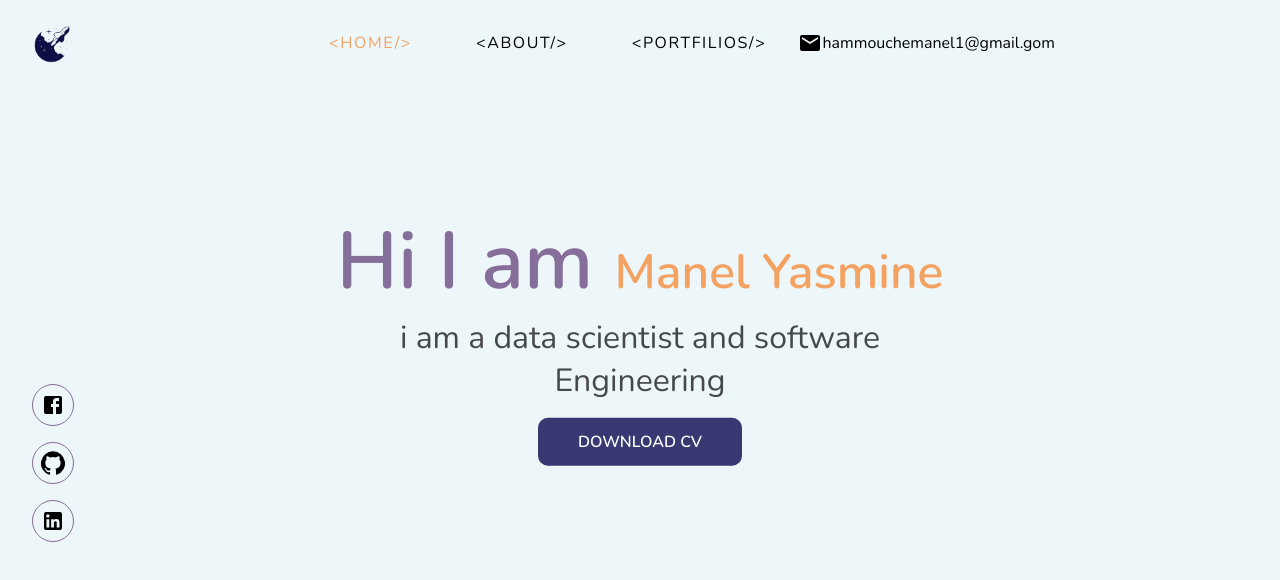
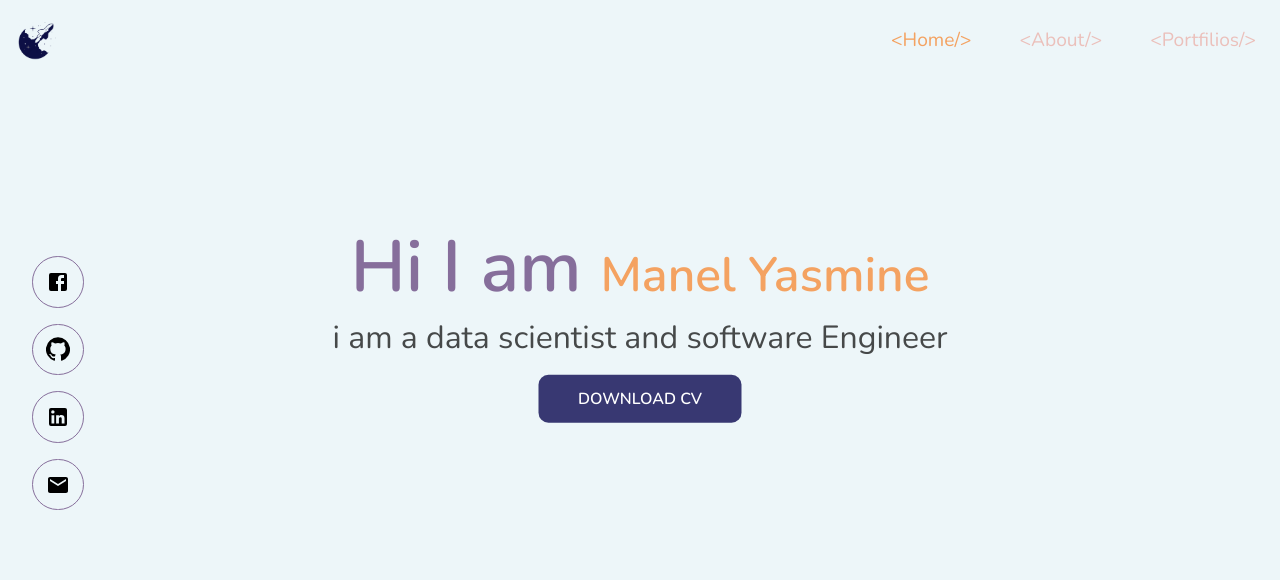
Before and after one commit to manelyasmin/firstversion, a React (Create React App) app: page / in a window 1280 px wide. Shown: the top 580 px of the page. Built offline with nearby package versions, Linux system fonts and the light colour scheme.

Commit message:
all changes have been made

```diff
--- a/src/Pages/HomePage.js
+++ b/src/Pages/HomePage.js
@@ -1,4 +1,4 @@
-import React from 'react'
+import React,{useState,Linking}   from 'react'
 import styled from "styled-components"
 import Particle from '../components/Particle';
 import FacebookIcon from "@material-ui/icons/Facebook";
@@ -10,7 +10,7 @@ import PrimaryButton from "../components/PrimaryButton"
 /* import particlesOptions from "./particles.json";  */
 import AnimationPage from '../components/AnimationPage';
 import arrow from "../img/arrow.svg";
-
+import MailIcon from '@material-ui/icons/Mail';
 function HomePage() {
 
   return (
@@ -18,7 +18,7 @@ function HomePage() {
     <HomePageStyled  >
         <div className="particles-container"  >
 
-   {/*     <Particle  /> */}
+{/*  <Particle  />   */}
 
 
   </div>
@@ -39,16 +39,24 @@ function HomePage() {
                 <LinkedinIcon/>
               </a>
 
+             <a className="i-mail"   >
+                <MailIcon onClick={"showme "}  >
 
+                </MailIcon>
+                   {/* <span visible={false}> hammouchemanel1@gmail.gom </span>  */}
+
+              </a>
           </div>
 
        <div className="typographie">
           <h1>Hi I am <span>Manel Yasmine</span></h1>
           <h3>
-          i am a data scientist and software Engineering
+          i am a data scientist and software Engineer
           </h3>
 
           <PrimaryButton  title={'Download CV'}  />
+
+
         </div>
     </HomePageStyled>
 
@@ -60,23 +68,26 @@ width:100%;
 height:100%;
 background-color:2px solid var(--primary-color-light);
 position:relative;
- /* @media only screen and (max-width: 830px) {
 
-
-      }  */
 .typographie{
   align-items:center;
-  padding-top:40%;
+ /*  padding-top:40%; */
    left:50%;
   position:absolute;
   transform:translate(-50%,-50%);
   text-align:center;
-  width:50%;
-  h3{
-    font-weight:400;
-    opacity: 0.7;
+  /* width:50%; */
+  top:30vh;
+  @media only screen and (max-width: 810px) {
 
-  }
+top:25vh;
+    }
+
+@media only screen and (max-width: 600px) {
+
+top:30vh;
+    }
+
 
 
 }
@@ -86,9 +97,54 @@ position:relative;
     display:grid;
     justify-content:center;
    position:absolute;
-   top:18rem;
+   top:10rem;
    left:2rem;
+   @media only screen and (max-width: 810px) {
+    display:flex;
+    justify-content:center;
+    align-items:center;
+ height:60vh;
+ width:93vw;
 
+    }
+    @media only screen and (max-width: 600px) {
+    display:flex;
+    justify-content:center;
+    align-items:center;
+ height:70vh;
+ width:93vw;
+
+    }
+    @media only screen and (max-width: 484px) {
+    display:flex;
+    justify-content:center;
+    align-items:center;
+ height:70vh;
+ width:93vw;
+
+    }
+    .i-mail{border-radius:50%;
+       border:1px solid var(--border-color);
+
+       display:flex;
+      align-items:center;
+      justify-content:center;
+
+      transition:all .4s ease-in-out;
+      cursor:pointer;
+      margin-top:1rem;
+      @media only screen and (max-width: 810px) {
+        margin-right:1rem;
+      }
+      &:hover{
+
+        background-color:2px solid var(--primary-color-light);
+        border:2px solid #4267B2;
+        color:#4267B2;
+
+
+    }
+    }
     .i-facebook{
       border:1px solid var(--border-color);
 
@@ -99,7 +155,9 @@ position:relative;
       transition:all .4s ease-in-out;
       cursor:pointer;
       margin-top:1rem;
-
+      @media only screen and (max-width: 810px) {
+        margin-right:1rem;
+      }
       &:hover{
         background-color:2px solid var(--primary-color-light);
         border:2px solid #4267B2;
@@ -117,7 +175,9 @@ position:relative;
       transition:all .4s ease-in-out;
       cursor:pointer;
       margin-top:1rem;
-
+      @media only screen and (max-width: 810px) {
+        margin-right:1rem;
+      }
       &:hover{
         background-color:4px solid var(--primary-color-light);
         border:2px solid #5f4687;
@@ -136,8 +196,8 @@ position:relative;
       //this one for the margin between icon and other
 
       //this margin for all icon is for icon and circle
-      svg{
-        margin:.5rem;
+       svg{
+        margin:.8rem;
 
       }
      /*  flex-direction:column; */
@@ -156,7 +216,9 @@ position:relative;
       transition:all .4s ease-in-out;
       cursor:pointer;
       margin-top:1rem;
-
+      @media only screen and (max-width: 810px) {
+        margin-right:1rem;
+      }
       &:hover{
         background-color:4px solid var(--primary-color-light);
         border:2px solid #86888a;
--- /dev/null
+++ b/src/components/Navigation.element.js
@@ -0,0 +1,131 @@
+import styled from "styled-components"
+import avatar from "../img/logoHire2.png"
+export const NavBarContainer=styled.div`
+
+width:100%;
+height:80px;
+position:sticky;
+top:0;
+z-index:99 ;
+background-color:transparent;
+
+
+`;
+/* export const HeaderImg=styled.img.attrs({
+    src:`${avatar}`
+})
+`width:50px;
+height:50px;
+`; */
+
+export const HeaderImg=styled.img`
+width:2.5rem;
+/* margin-left:2rem; */
+`;
+
+export const NavBarWrapper=styled.div`
+margin:auto;
+width:100%;
+max-width:1300px;
+height:100%;
+align-items:center;
+display:flex;
+flex-wrap:wrap;
+justify-content:space-between;
+
+`;
+export const IconLogo=styled.div`
+display:flex;
+flex-wrap:wrap;
+justify-content:flex-start;
+align-items:center;
+font-size:1.2rem;
+color:#cbc88c;
+padding-left:1rem;
+
+`;
+export const IconEmail=styled.div`
+display:flex;
+flex-wrap:wrap;
+justify-content:left;
+align-items:center;
+/* padding-right:1rem; */
+/* @media screen and (max-width:968px){
+
+
+
+} */
+
+`;
+
+export const Menu=styled.ul`
+height: 100%;
+display: flex;
+justify-content:center;
+align-items:center;
+
+@media screen and (max-width:810px){
+    width:100%;
+    height:92vh;
+    position:absolute;
+    top:80px;
+    left:${({click})=>click ? 0 : "-100%"};
+    flex-direction:column;
+    transition:0.5s all ease-in;
+    background-color:#49426c;
+
+}
+
+`;
+
+export const MenuItem=styled.li`
+height: 100%;
+padding:0.5rem 1.5rem;
+display:flex;
+justify-content:center;
+align-items:center;
+font-size:1.2rem;
+.activated {
+          color:#f4a261;
+        }
+&:hover{
+
+    cursor:pointer;
+    background-color:var(--secondary-color);
+    opacity:0.2;
+
+
+
+}
+
+ @media screen and (max-width:810px){
+width:100%;
+height:70px;
+
+
+}
+`;
+
+
+export const MenuItemLink=styled.a`
+text-decoration: none;
+color:#ebc0bb;
+
+`;
+
+
+
+export const IconopenMobile=styled.div`
+display:none;
+@media screen and (max-width:810px){
+display: block;
+
+color:#ebc88b;
+
+font-size:2rem;
+padding-right:1rem;
+
+}
+
+
+`;
--- a/src/components/Navigation.js
+++ b/src/components/Navigation.js
@@ -1,47 +1,75 @@
-import React from 'react'
+import React,{useState}  from 'react'
 import styled from "styled-components";
 import { NavLink } from 'react-router-dom';
 import avatar from "../img/logoHire2.png"
 import MailIcon from '@material-ui/icons/Mail';
 import bar from "../img/bars-solid.svg";
+import {FaBars,FaTimes} from "react-icons/fa";
+
+import { HeaderImg,IconEmail,NavBarContainer,NavBarWrapper,IconLogo,MenuItemLink,MenuItem,Menu ,IconopenMobile} from './Navigation.element'
 function Navigation() {
+    const [click,setClick]=useState(false);
+    const changeClick=() => {
+        setClick(!click);
+        console.log(click);
+    }
+return (<div>
+    {/* <NavigationStyled> */}
 
-  return (
-    <NavigationStyled>
+      {/* <div className="navigationAll">  */}
 
-        <div className="navigationAll">
-        <img src={avatar} alt=""/>
-        <ul className='nav-items'  >
-            <li className='nav-item'>
-                <NavLink to="/"
-                   className={({ isActive }) => "nav-link" + (isActive ? " activated" : "")} >{"<"}Home{"/>"} </NavLink>
+      <NavBarContainer>
+          <NavBarWrapper>
+
+        <IconLogo><HeaderImg src={avatar} /></IconLogo>
+        <IconopenMobile onClick={changeClick}>{
+                         click ? <FaTimes/>  : <FaBars/>
+                     } </IconopenMobile>
 
 
+        {/* <ul className='nav-items'   > */}
+        <Menu click={click}>
+           {/*  <li className='nav-item'> */}
+                <MenuItem onClick={changeClick}>
+                <MenuItemLink >
+                <NavLink to="/"
+                className={({ isActive }) => "nav-link" + (isActive ? " activated" : "")} >{"<"}Home{"/>"}
+                  </NavLink>
+                </MenuItemLink >
+                </MenuItem>
 
-            </li>
+           {/*  </li> */}
 
-            <li className='nav-item'>
+            {/* <li className='nav-item'> */}
+                <MenuItem onClick={changeClick}>
+                <MenuItemLink >
                 <NavLink to="/about"
                 className={({ isActive }) => "nav-link" + (isActive ? " activated" : "")}>
                     {"<"}About{"/>"}
                 </NavLink>
-            </li>
+                </MenuItemLink >
+                </MenuItem>
+            {/*  </li> */}
 
 
 
-            <li className='nav-item'>
+            {/* <li className='nav-item'> */}
+            <MenuItem onClick={changeClick}><MenuItemLink >
+
                 <NavLink to="/portfilios"
                 className={({ isActive }) => "nav-link" + (isActive ? " activated" : "")}>
                     {"<"}Portfilios{"/>"}
-                </NavLink>
-            </li>
+                </NavLink></MenuItemLink >
+          {/*   </li> */}
+          </MenuItem>
 
 
-            <a className="i-mail" id='i-mail'>
-                <MailIcon/> <span   >hammouchemanel1@gmail.gom</span>
-              </a>
-            </ul>
-<div className="hamburger" onClick={()=>{
+
+              </Menu>
+           {/*  </ul> */}
+
+
+{/* <div className="hamburger" onClick={()=>{
     const hamburger=document.querySelector(".hamburger");
     const navItems=document.querySelector(".nav-items");
  console.log(navItems)
@@ -56,14 +84,16 @@ hamburger.addEventListener("click",()=>{
         <span className="bar"></span>
         <span className="bar"></span>
         <span className="bar"></span>
+        </div> */}
+          </NavBarWrapper>
+    </NavBarContainer>
     </div>
-
-        </div>
-    </NavigationStyled>
+        /*  </div>
+    </NavigationStyled> */
   )
 }
 
-const NavigationStyled=styled.header`
+/* const NavigationStyled=styled.header`
 background-color:transparent;
 
 .navigationAll{
@@ -109,7 +139,10 @@ background-color:transparent;
             cursor:pointer;
 
       }
-         .hamburger.active .bar:nth-child(2) {
+     /*  .nav-items{
+          display:block;
+      } */
+       /*  .hamburger.active .bar:nth-child(2) {
             opacity:0
         }
         .hamburger.active .bar:nth-child(1){
@@ -121,12 +154,16 @@ background-color:transparent;
 
      }
 .nav-items{
-
+    @media only screen and (min-width: 930px) {
     display:flex;
     justify-content:center;
 
     height:100%;
     width:100%;
+    }
+    @media only screen and (max-width: 930px) {
+        display:none
+    }
 
         .i-mail{
       display:flex;
@@ -144,9 +181,9 @@ background-color:transparent;
             display:block;
             padding:1rem ;
 
-            .activated{
+            .activated{*/
         /*  background-color: var(--secondary-color); */
-            color:#f4a261;
+          /*  color:#f4a261;
         }
                 a{
                     display:block;
@@ -164,12 +201,12 @@ background-color:transparent;
                     }
                     &::before{
                         content: "";
-                        position: absolute;
+                        position: absolute;*/
                        /*  bottom: 0;
                         left: 0;
                         width: 0; */
                        /*   */
-                        background-color:var(--secondary-color);
+               /*         background-color:var(--secondary-color);
                          opacity:0.2;
                         width:0;
                         bottom:0;
@@ -207,5 +244,5 @@ background-color:transparent;
  }
 
 
-`;
+`; */
 export default Navigation
--- a/src/styles/GlobalStyles.js
+++ b/src/styles/GlobalStyles.js
@@ -44,14 +44,26 @@ a{
 
 h1{
 
-    font-size:5rem;
+    font-size:4.5rem;
     color:#866e9b;
-    @media only screen and (max-width: 830px) {
+     @media only screen and (max-width: 810px) {
+        font-size:4rem;
+      }
+      @media only screen and (max-width: 600px) {
+        font-size:3.5rem;
+      }
+      @media only screen and (max-width: 450px) {
         font-size:3rem;
       }
     span{
-        @media only screen and (max-width: 830px) {
-        font-size:2rem;
+         @media only screen and (max-width: 810px) {
+        font-size:2.5rem;
+      }
+      @media only screen and (max-width: 600px) {
+        font-size:2.2rem;
+      }
+      @media only screen and (max-width: 450px) {
+        font-size:1.8rem;
       }
         font-size:3rem;
         color:#f4a261;
@@ -63,10 +75,17 @@ h3{
 
     font-size:2rem;
     color:black;
-    @media only screen and (max-width: 830px) {
-        font-size:1rem;
+    font-weight:400;
+    opacity: 0.7;
+  @media only screen and (max-width: 810px) {
+        font-size:1.8rem;
       }
-
+      @media only screen and (max-width: 600px) {
+        font-size:1.5rem;
+      }
+     @media only screen and (max-width: 450px) {
+        font-size:.8rem;
+      }
 
 }
 
```
Also changed, not shown: package.json (+8 -1 lines), 1 other file (tests, documents, lock files or other folders). Lines whose indentation alone changed are shown as unchanged.
